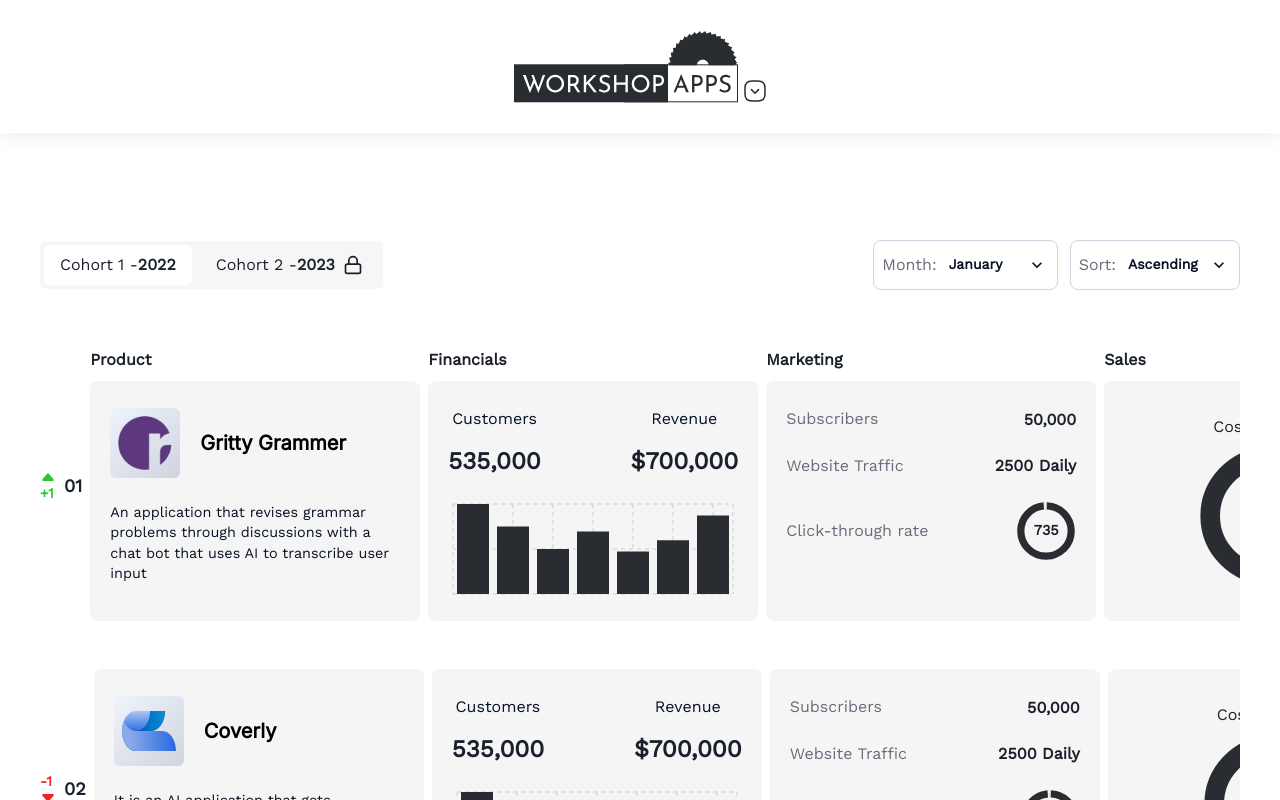
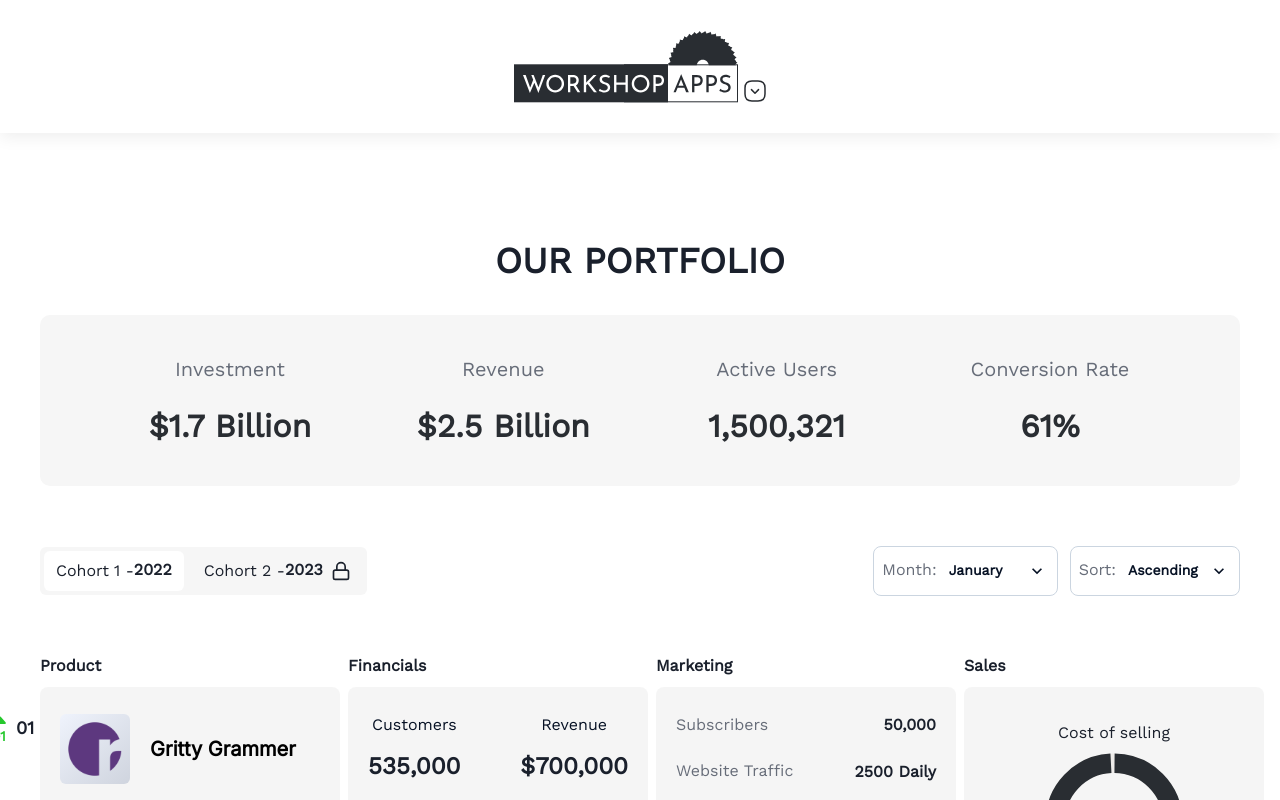
Before and after one commit to workshopapps/workshopapps-portfolio, a Next.js app in the folder frontend/: page /dashboard in a window 1280 px wide. Shown: the top 800 px of the page. Built offline with nearby package versions, Linux system fonts and the light colour scheme.

Commit message:
chore: make product containers scrollable

```diff
--- a/frontend/components/cohort-toggler/index.jsx
+++ b/frontend/components/cohort-toggler/index.jsx
@@ -11,6 +11,10 @@ const btnProps = {
   position: "relative",
   zIndex: "3",
   size: "md",
+  px: {
+    base: "3",
+    lg: "auto",
+  },
   fontWeight: "normal",
   _hover: {},
   overflow: "hidden",
--- a/frontend/components/dashboard-header/index.jsx
+++ b/frontend/components/dashboard-header/index.jsx
@@ -21,8 +21,7 @@ const Section = ({ field, value }) => (
 
 function DashboardHeader() {
   return (
-    <Stack w="full" textAlign="center" spacing="60px">
-      <Heading>OUR PORTFOLIO</Heading>
+    <Stack w="full" minW="max-content" spacing="60px">
       <Stack py={10} px="90px" bg="brand.200" rounded="10">
         <HStack w="full" justifyContent="space-between" rounded="6">
           {sections.map((item) => (
--- a/frontend/components/financial-card/index.jsx
+++ b/frontend/components/financial-card/index.jsx
@@ -4,7 +4,7 @@ import Chart from "../chart";
 
 function FinancialCard({ isFirst }) {
   return (
-    <Stack spacing={3} w="full" maxW="330px" minW="330px">
+    <Stack spacing={3} w="full" maxW="330px" minW="300px">
       {isFirst && <Heading fontSize="md">Financials</Heading>}
       <Stack
         alignItems="center"
--- a/frontend/components/marketing-card/index.jsx
+++ b/frontend/components/marketing-card/index.jsx
@@ -10,7 +10,7 @@ import {
 
 function MarketingCard({ isFirst }) {
   return (
-    <Stack spacing={3} w="full" maxW="330px" minW="330px">
+    <Stack spacing={3} w="full" maxW="330px" minW="300px">
       {isFirst && <Heading fontSize="md">Marketing</Heading>}
       <Stack
         alignItems="center"
--- a/frontend/components/product-card/index.jsx
+++ b/frontend/components/product-card/index.jsx
@@ -4,7 +4,7 @@ import Image from "next/image";
 
 function ProductCard({ isFirst, name, img, desc }) {
   return (
-    <Stack spacing={3} w="full" maxW="330px" minW="330px">
+    <Stack spacing={3} w="full" maxW="330px" minW="300px">
       {isFirst && <Heading fontSize="md">Product</Heading>}
       <Stack
         alignItems="center"
--- a/frontend/components/product-container/index.jsx
+++ b/frontend/components/product-container/index.jsx
@@ -16,8 +16,12 @@ function ProductContainer({
   num,
 }) {
   return (
-    <HStack position="relative" overflowX="auto">
-      <Box>
+    <HStack
+      position="relative"
+      overflowX={{ base: "auto", lg: "initial" }}
+      className="scroll-kit"
+    >
+      <Box position="absolute" top={isFirst ? 14 : 10} left={-12}>
         <HStack spacing={2}>
           {!loss ? (
             <Stack spacing={0} color="brand.500">
--- a/frontend/components/sales-card/index.jsx
+++ b/frontend/components/sales-card/index.jsx
@@ -9,7 +9,7 @@ import {
 
 function SalesCard({ isFirst }) {
   return (
-    <Stack spacing={3} w="full" maxW="330px" minW="330px">
+    <Stack spacing={3} w="full" maxW="330px" minW="300px">
       {isFirst && <Heading fontSize="md">Sales</Heading>}
       <Stack
         alignItems="center"
--- a/frontend/pages/dashboard.jsx
+++ b/frontend/pages/dashboard.jsx
@@ -1,5 +1,5 @@
 import Head from "next/head";
-import { Stack, HStack } from "@chakra-ui/react";
+import { Stack, HStack, Heading } from "@chakra-ui/react";
 import CohortToggler from "../components/cohort-toggler";
 import DashboardHeader from "../components/dashboard-header";
 import CustomSelect, { months, sortTypes } from "../components/custom-select";
@@ -71,9 +71,21 @@ export default function Dashboard() {
       <Head>
         <title>Workshop Apps | Portfolio</title>
       </Head>
-      <Section py={20} spacing="60px" maxW="1400px">
-        {/* <DashboardHeader /> */}
-        <HStack w="full" justifyContent="space-between">
+      <Section py={{ base: 10, md: 20 }} spacing="60px" maxW="1400px">
+        <Stack textAlign="center">
+          <Heading pb={6}>OUR PORTFOLIO</Heading>
+          <Stack overflowX="auto">
+            <DashboardHeader />
+          </Stack>
+        </Stack>
+        <HStack
+          w="full"
+          overflow="hidden"
+          spacing={0}
+          gap={4}
+          justifyContent="space-between"
+          flexWrap="wrap"
+        >
           <CohortToggler />
           <HStack spacing={3}>
             <CustomSelect options={months} />
--- a/frontend/styles/Home.module.css
+++ b/frontend/styles/Home.module.css
@@ -114,6 +114,30 @@
   height: 1em;
 }
 
+/* Track */
+.scroll-kit::-webkit-scrollbar-track {
+  cursor: pointer;
+  height: 80px;
+  padding: 20px;
+  display: none;
+  background-color: #efefef;
+}
+
+/* Handle */
+.scroll-kit::-webkit-scrollbar-thumb {
+  display: none;
+  cursor: pointer;
+  background: #aaa;
+  border-radius: 20px;
+}
+
+/* Scroll kit styles */
+.scroll-kit-show::-webkit-scrollbar {
+  height: 8px;
+  width: 9px;
+  cursor: pointer;
+}
+
 @media (max-width: 600px) {
   .grid {
     width: 100%;
--- a/frontend/styles/globals.css
+++ b/frontend/styles/globals.css
@@ -48,3 +48,31 @@ li {
   background-size: cover;
   padding: 20px;
 }
+/* Track */
+.scroll-kit::-webkit-scrollbar-track {
+  display: none !important;
+  cursor: pointer;
+  height: 80px;
+  padding: 20px;
+  display: none;
+  background-color: #efefef;
+}
+
+/* Handle */
+.scroll-kit::-webkit-scrollbar-thumb {
+  display: none !important;
+  cursor: pointer;
+  background: #aaa;
+  border-radius: 20px;
+}
+
+/* Scroll kit styles */
+.scroll-kit-show::-webkit-scrollbar {
+  height: 8px;
+  display: none !important;
+  width: 9px;
+  cursor: pointer;
+}
+.scroll-kit-show::-webkit-scrollbar-track {
+  display: none !important;
+}
```
